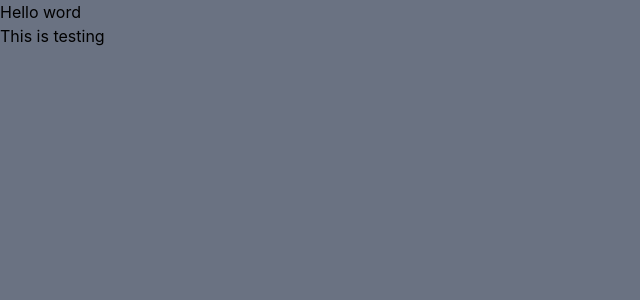
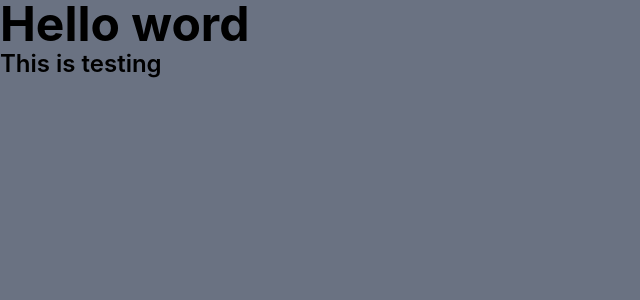
Before and after one commit to Sujalpatil-2007/Practice, a React (Vite) app: page / in a window 1280 px wide. Shown: the top 300 px of the page, without its empty margins (0-640 px from the left). Built offline with nearby package versions, Linux system fonts and the light colour scheme.

Commit message:
added css

```diff
--- a/src/App.jsx
+++ b/src/App.jsx
@@ -4,8 +4,8 @@ const App = () => {
   return (
     <main className='h-screen w-screen bg-gray-500 '>
         <section>
-          <h1>Hello word</h1>
-          <p>This is testing</p>
+          <h1 className='text-5xl font-bold'>Hello word</h1>
+          <p className='text-2xl font-semibold'>This is testing</p>
         </section>
     </main>
   )
```
